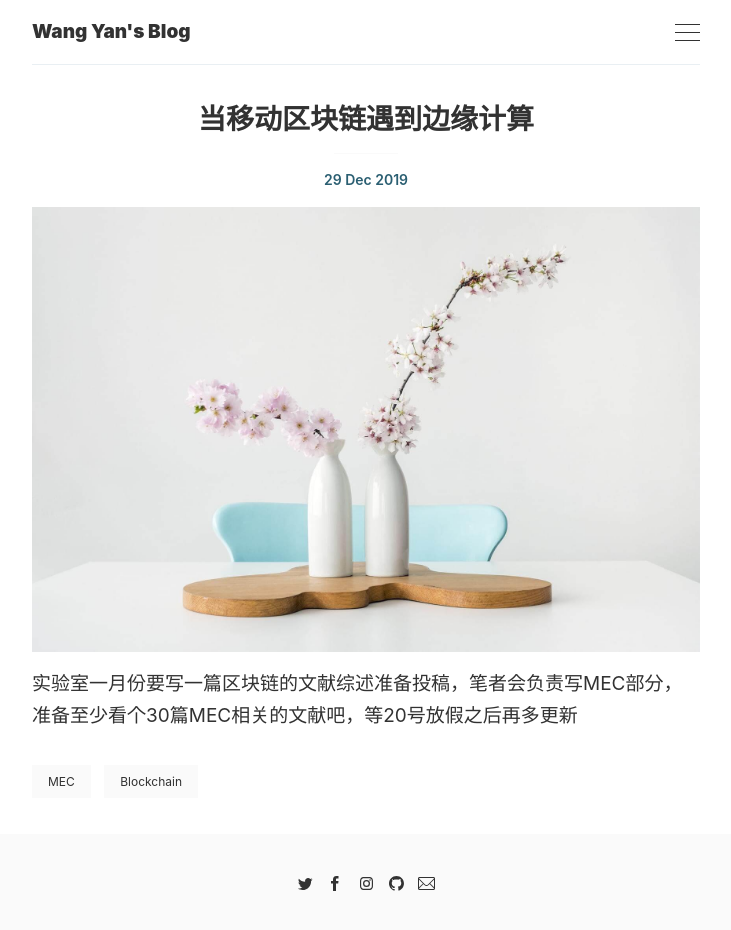
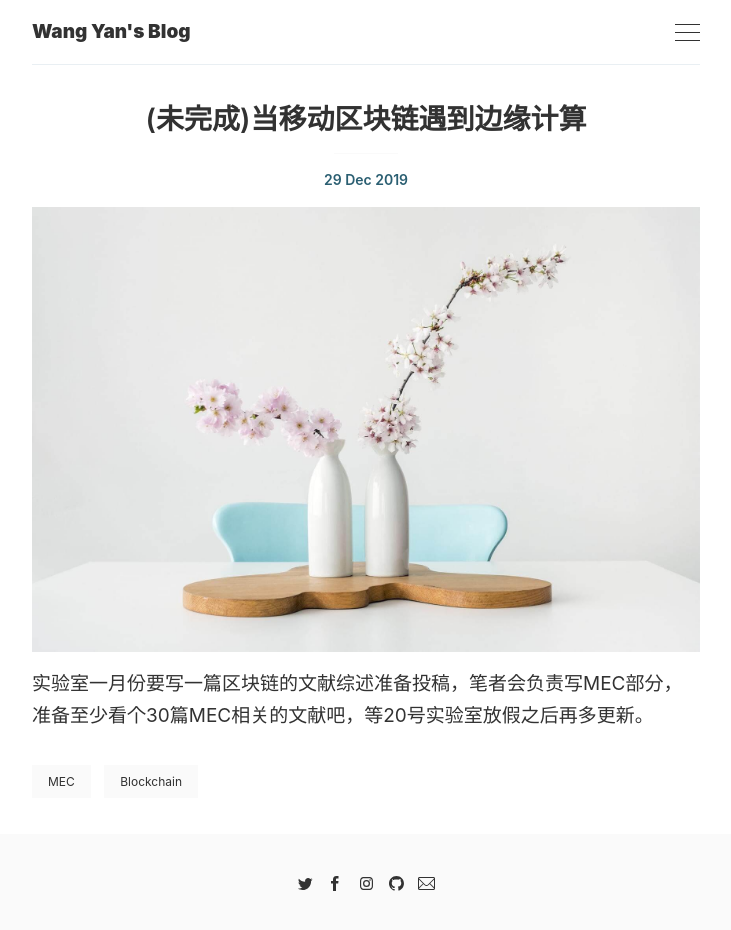
Before and after one commit to Wy-wangyan/Wy-wangyan.github.io, a Jekyll site: the page built from _posts/2019-12-29-BC-M-EC.markdown, in a window 1280 px wide. Shown: the whole page, without its empty margins (274-1005 px from the left). Built offline with Jekyll 4.4.1, drawn with Linux system fonts in a browser that asks for light colours.

Commit message:
Update 2019-12-29-BC-M-EC.markdown

```diff
--- a/_posts/2019-12-29-BC-M-EC.markdown
+++ b/_posts/2019-12-29-BC-M-EC.markdown
@@ -1,9 +1,9 @@
 ---
 layout: post
-title: 当移动区块链遇到边缘计算
+title: (未完成)当移动区块链遇到边缘计算
 tags: [MEC,Blockchain]
 image: '/images/posts/7.jpg'
 ---
 
 
- 实验室一月份要写一篇区块链的文献综述准备投稿，笔者会负责写MEC部分，准备至少看个30篇MEC相关的文献吧，等20号放假之后再多更新
+ 实验室一月份要写一篇区块链的文献综述准备投稿，笔者会负责写MEC部分，准备至少看个30篇MEC相关的文献吧，等20号实验室放假之后再多更新。
```
